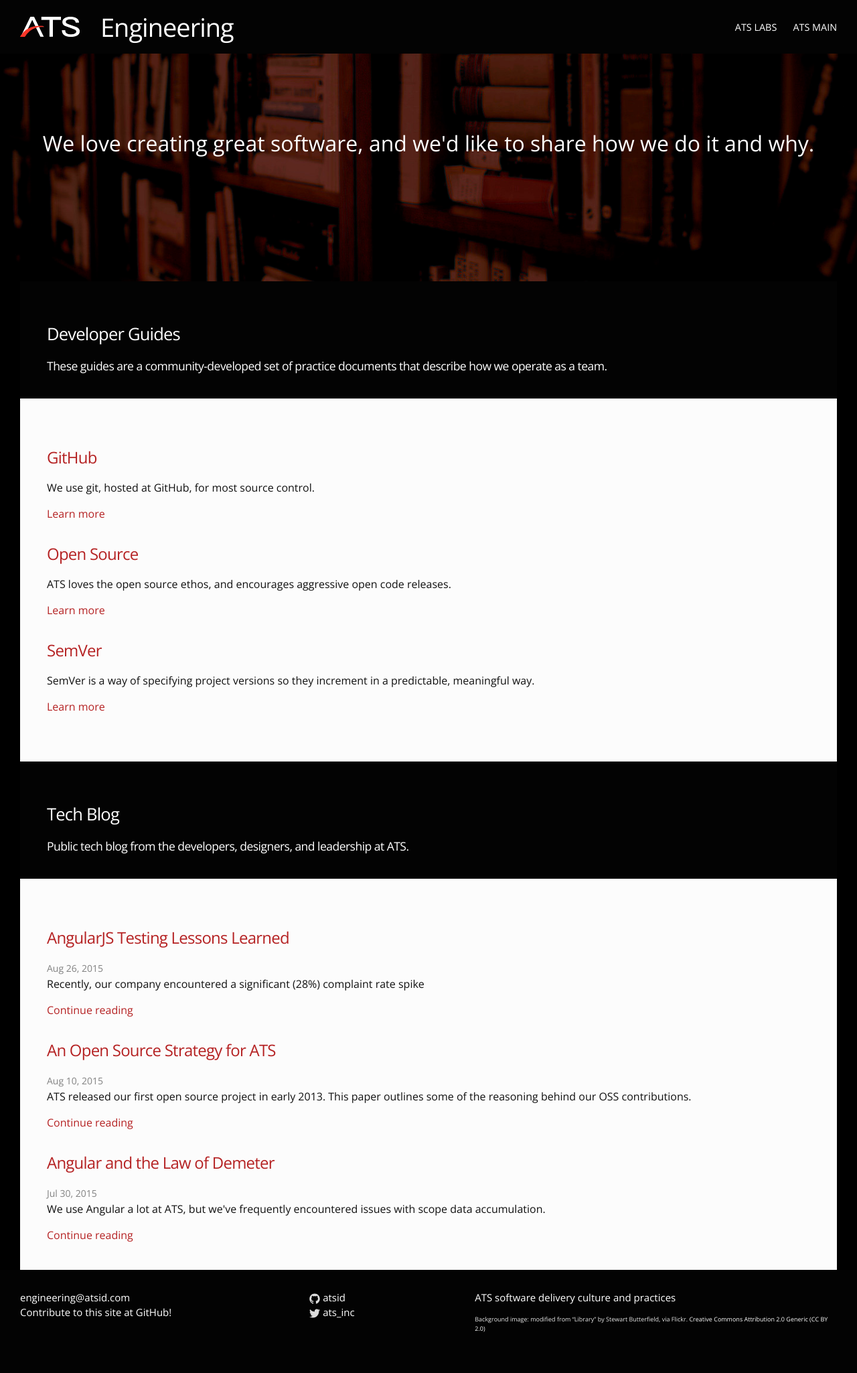
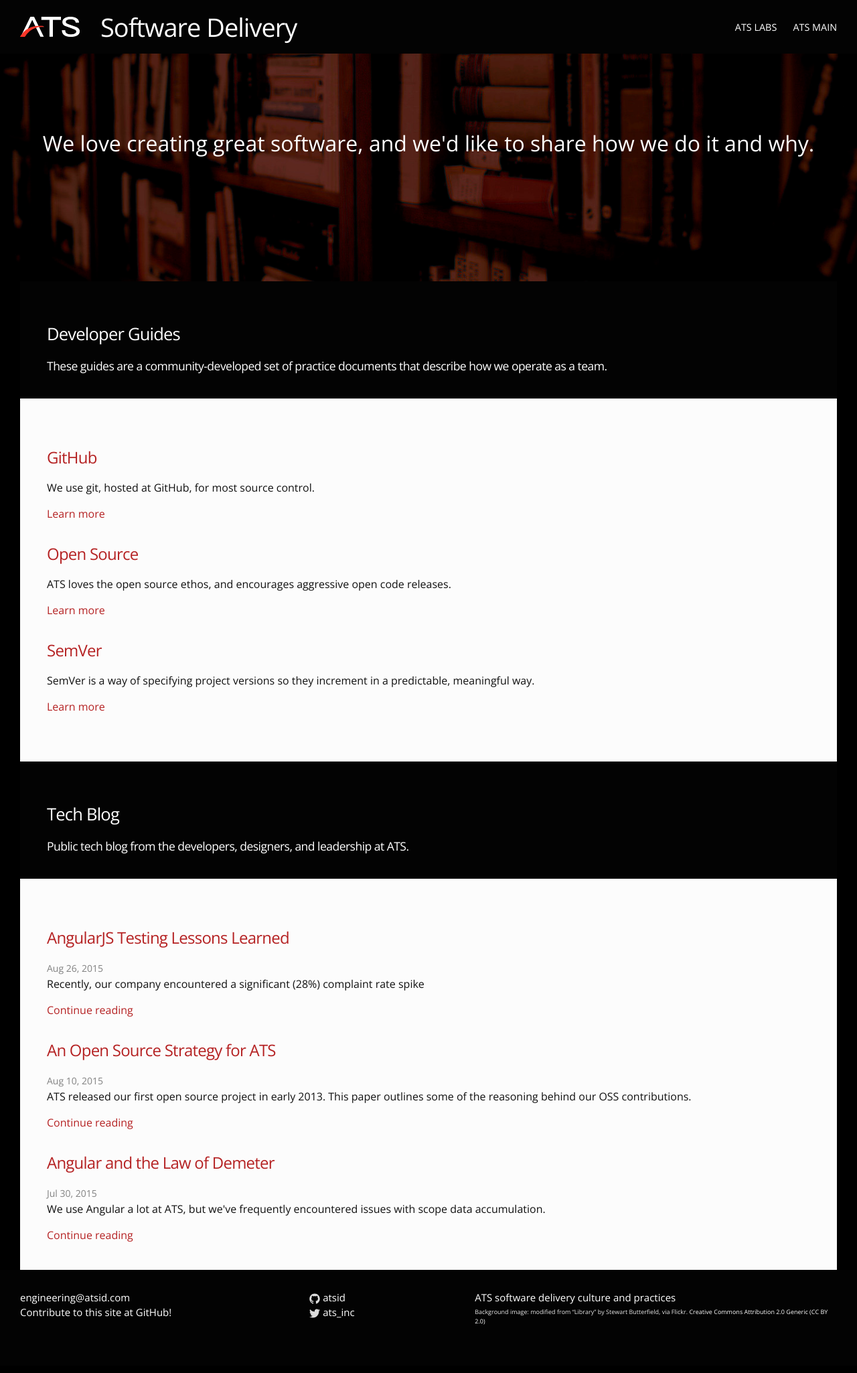
Before and after one commit to atsid/guides, a Jekyll site: the page built from index.html, in a window 1280 px wide. Shown: the whole page at 67% size. Built offline with Jekyll 4.4.1, drawn with Linux system fonts in a browser that asks for light colours.

Commit message:
Update 2015-09-02T00:03:25.635Z

```diff
--- a/_config.yml
+++ b/_config.yml
@@ -1,5 +1,5 @@
 # Site settings
-title: Engineering
+title: Software Delivery
 email: engineering@atsid.com
 description: > # this means to ignore newlines until "baseurl:"
   ATS software delivery culture and practices
--- a/_includes/footer.html
+++ b/_includes/footer.html
@@ -44,8 +44,10 @@
       </div>
 
       <div class="footer-col  footer-col-3">
-        <p class="text">{{ site.description }}</p>
-        <p class="credit">Background image: modified from “Library” by Stewart Butterfield, via Flickr. <a href="https://creativecommons.org/licenses/by/2.0"/>Creative Commons Attribution 2.0 Generic (CC BY 2.0)</a></p>
+        <ul class="extra-list">
+          <li class="text">{{ site.description }}</li>
+          <li class="credit">Background image: modified from “Library” by Stewart Butterfield, via Flickr. <a href="https://creativecommons.org/licenses/by/2.0"/>Creative Commons Attribution 2.0 Generic (CC BY 2.0)</a></li>
+        </ul>
       </div>
     </div>
 
--- a/_sass/_layout.scss
+++ b/_sass/_layout.scss
@@ -129,7 +129,8 @@
 }
 
 .contact-list,
-.social-media-list {
+.social-media-list,
+.extra-list {
     list-style: none;
     margin-left: 0;
 }
@@ -319,4 +320,5 @@
 .credit {
     font-size: .6em;
     color: $grey-color-light;
+    padding-top: 4px;
 }
```
Also changed, not shown: README.md, 1 other file.
